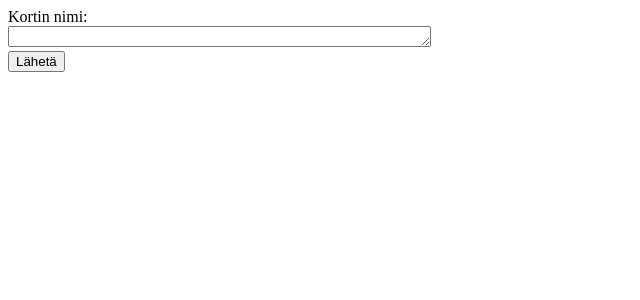
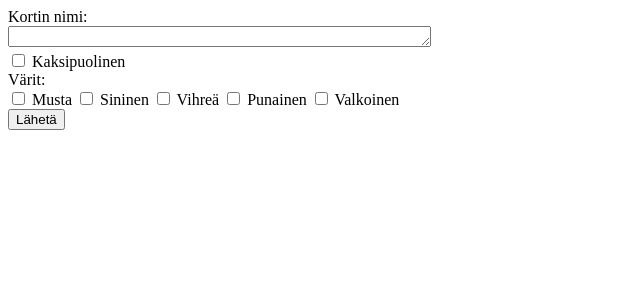
Before and after one commit to kaltionkasvatti/magic-library, a Flask app: page /newcard in a window 1280 px wide. Shown: the top 300 px of the page, without its empty margins (0-640 px from the left). Run offline with Flask 3, Linux system fonts and the light colour scheme; some libraries are stand-ins or nearby versions.

Commit message:
HTML for adding new cards: two-faced and colours can be checked

```diff
--- a/templates/newcard.html
+++ b/templates/newcard.html
@@ -3,5 +3,21 @@
     Kortin nimi: <br>
     <textarea name="cardname" rows="1" cols="50"></textarea>
     <br>
+    <input type="checkbox" name="twofaced" value="yes">
+    <label for ="twofaced"> Kaksipuolinen</label>
+    <br>
+    Värit:
+    <br>
+    <input type="checkbox" name="colour1" value="b">
+    <label for="colour1"> Musta</label>
+    <input type="checkbox" name="colour2" value="u">
+    <label for="colour2"> Sininen</label>
+    <input type="checkbox" name="colour3" value="g">
+    <label for="colour3"> Vihreä</label>
+    <input type="checkbox" name="colour4" value="r">
+    <label for="colour4"> Punainen</label>
+    <input type="checkbox" name="colour5" value="w">
+    <label for="colour5"> Valkoinen</label>
+    <br>
     <input type="submit" value="Lähetä">
 </form>
```
